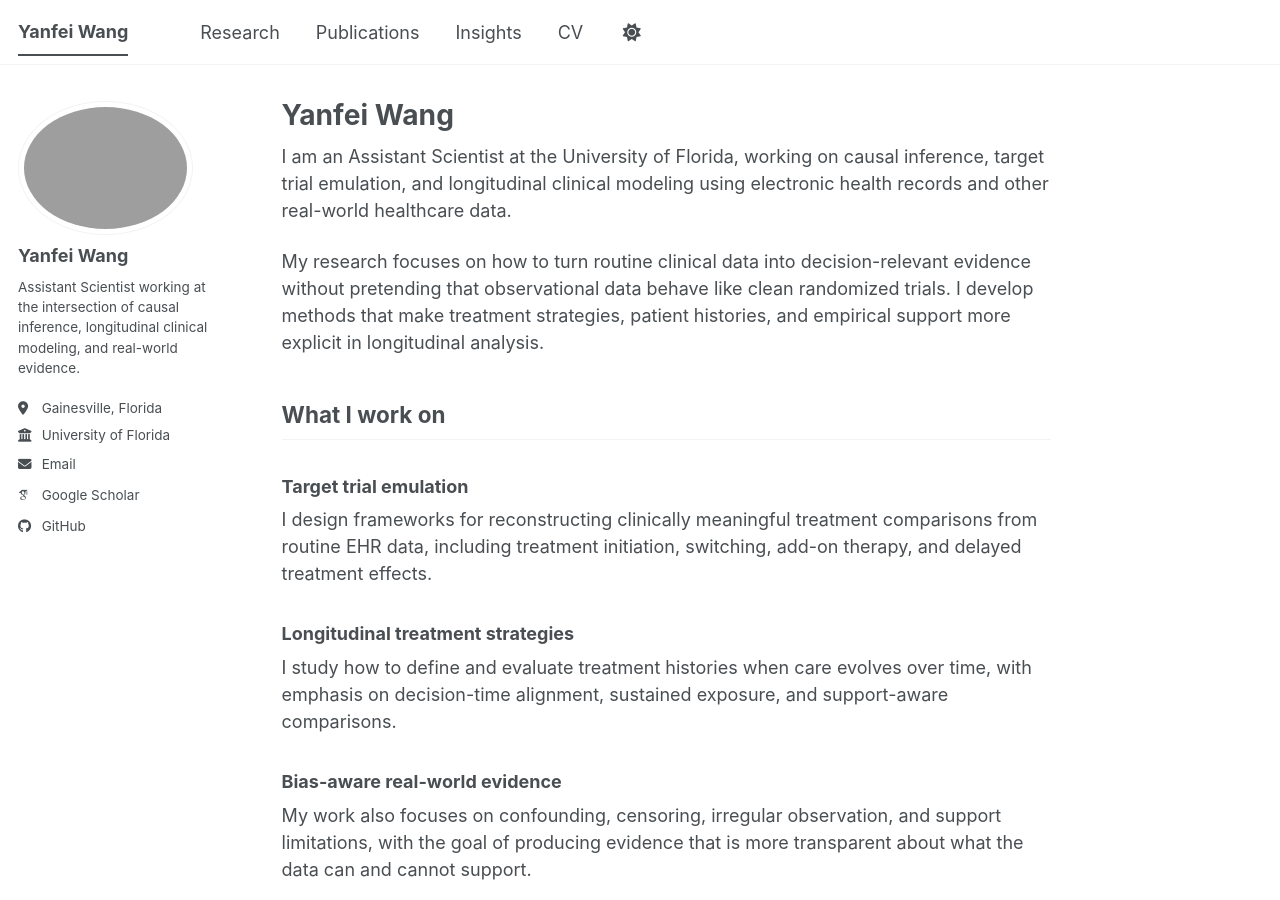
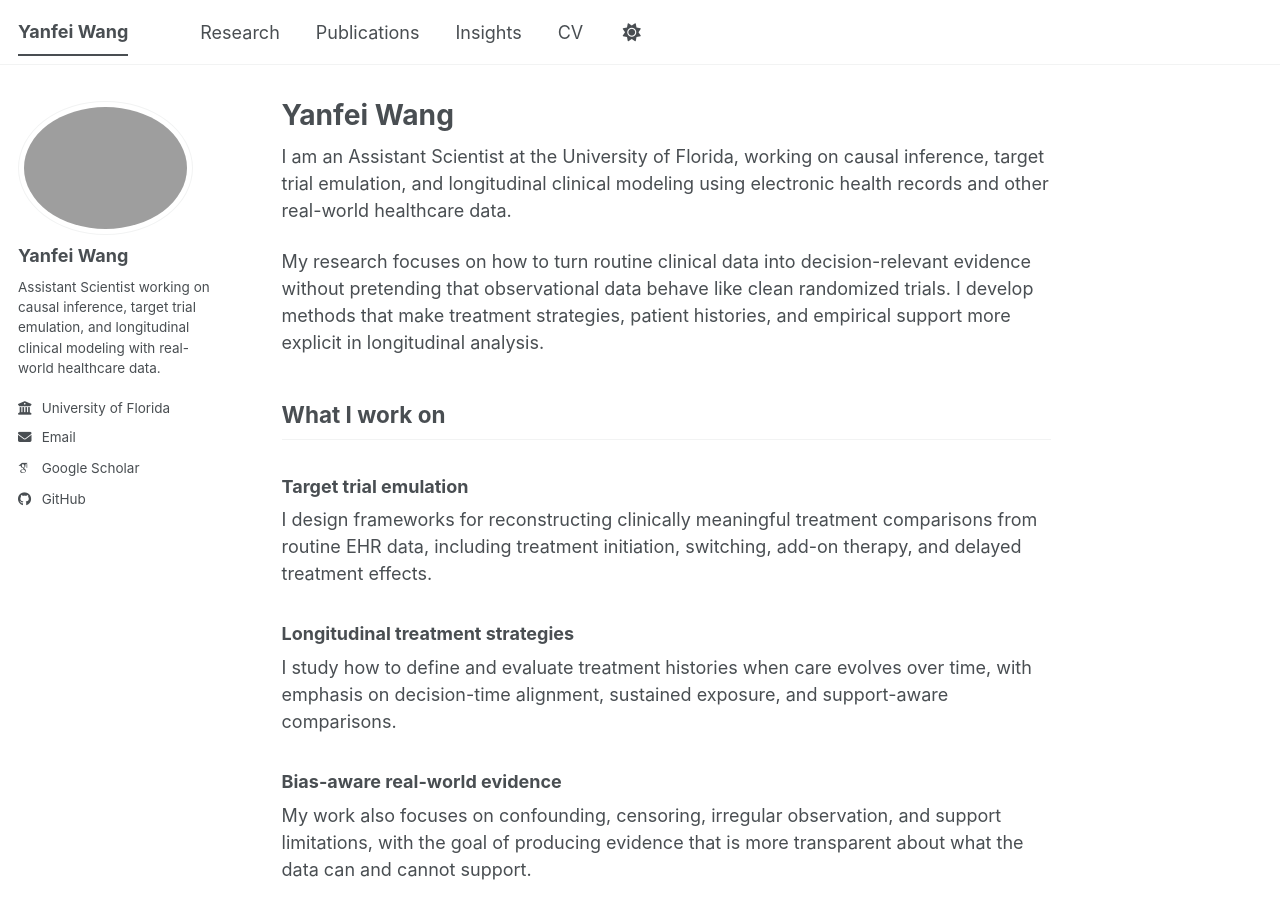
Before and after one commit to yanfei-hub/yanfei-hub.github.io, a Jekyll site: the page built from _pages/about.md, in a window 1280 px wide and 900 px high. Built offline with Jekyll 4.4.1, drawn with Linux system fonts in a browser that asks for light colours; some web fonts are replaced; a script bundle is joined from its source files by our own code; library files that are not in the unit come from our copies.

Commit message:
Update _config.yml

```diff
--- a/_config.yml
+++ b/_config.yml
@@ -9,11 +9,11 @@ baseurl: ""
 repository: "yanfei-hub/yanfei-hub.github.io"
 
 author:
-  avatar:
+  avatar: "profile.png"
   name: "Yanfei Wang"
   pronouns:
-  bio: "Assistant Scientist working at the intersection of causal inference, longitudinal clinical modeling, and real-world evidence."
-  location: "Gainesville, Florida"
+  bio: "Assistant Scientist working on causal inference, target trial emulation, and longitudinal clinical modeling with real-world healthcare data."
+  location:
   employer: "University of Florida"
   uri:
   email: "yanfeiwang29@gmail.com"
```
